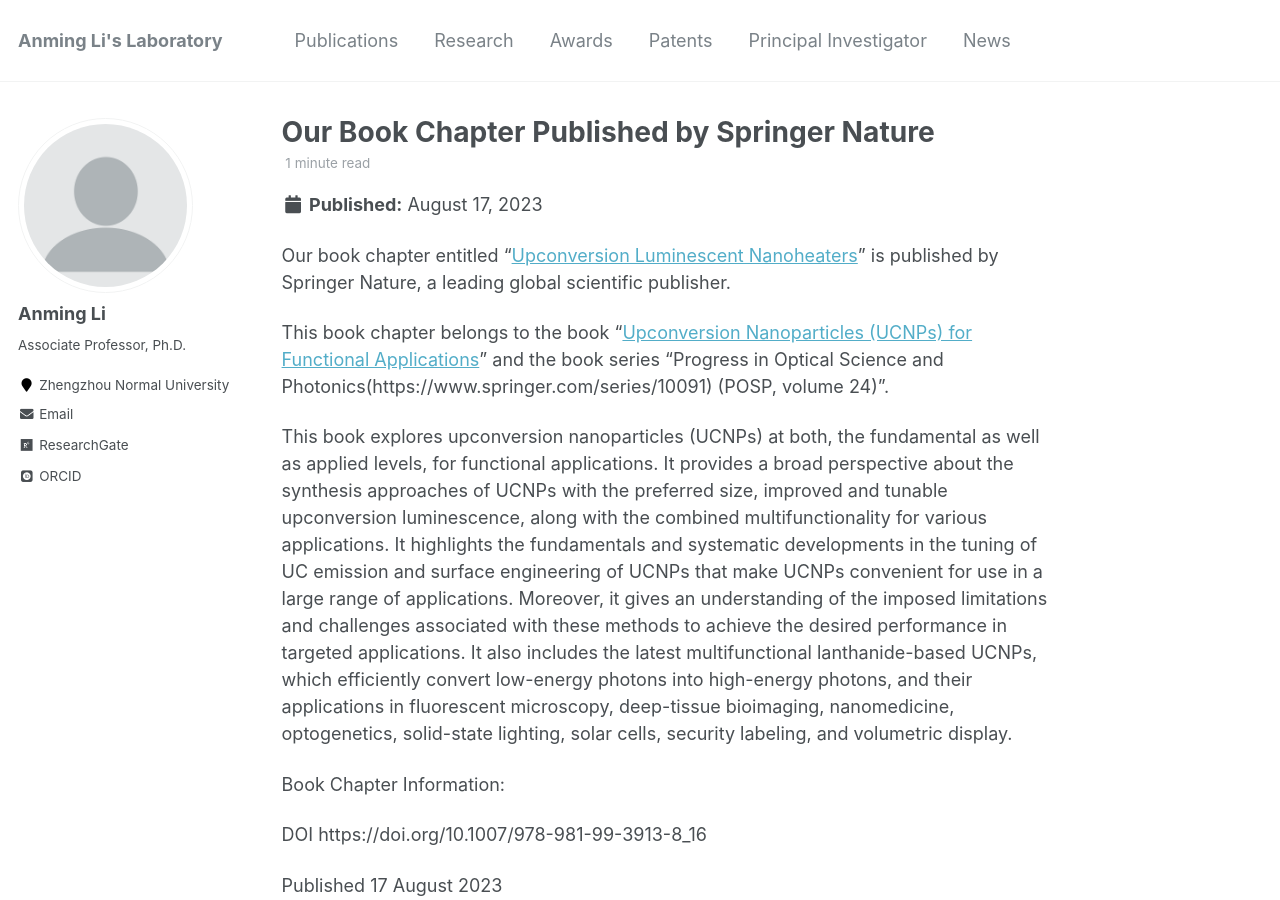
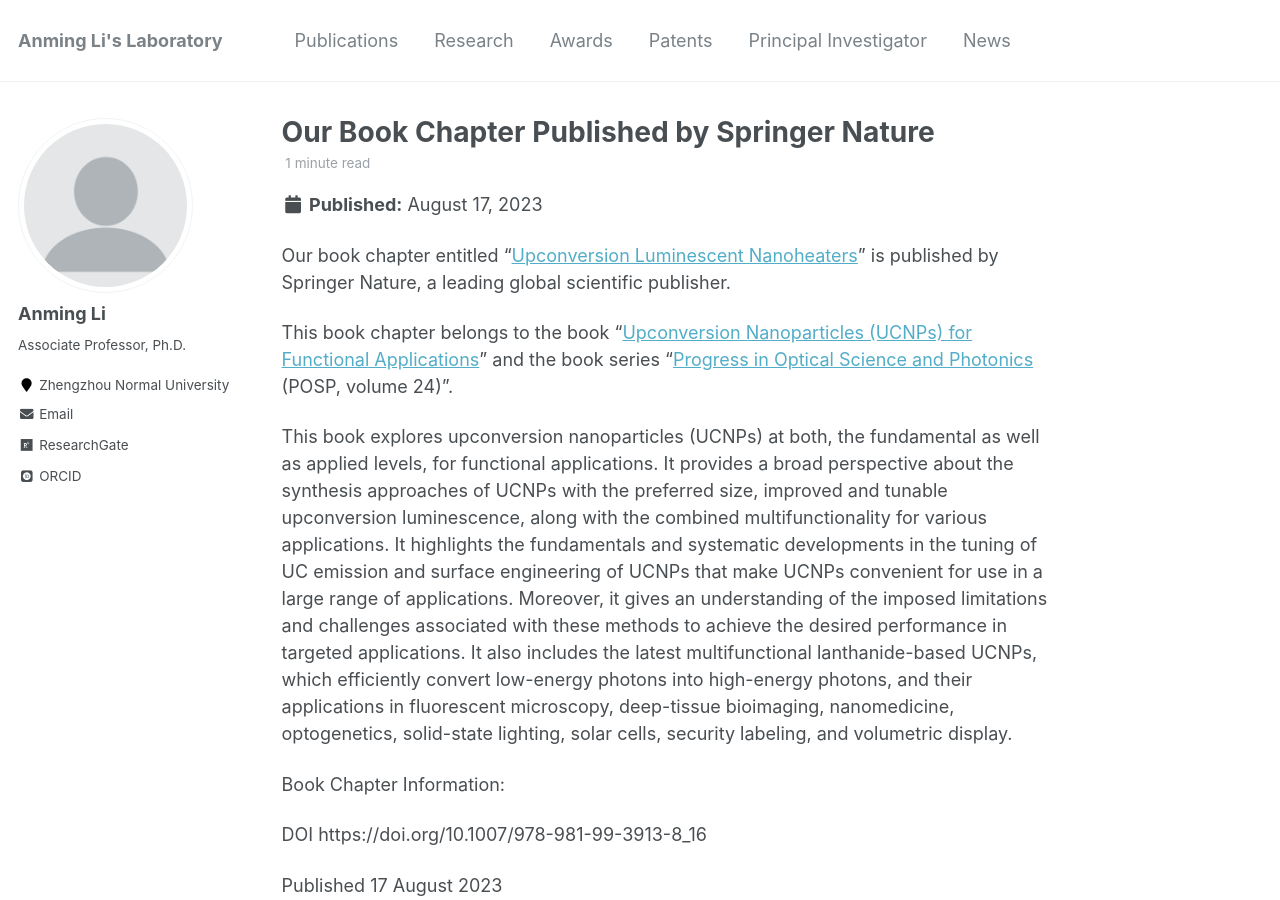
Before and after one commit to ucnclab/ucnclab.github.io, a Jekyll site: the page built from _posts/2023-08-17-blog-post-7.md, in a window 1280 px wide and 900 px high. Built offline with Jekyll 4.4.1, drawn with Linux system fonts in a browser that asks for light colours; some web fonts are replaced; comment, search, counter and statistics services are not loaded.

Commit message:
Update 2023-08-17-blog-post-7.md

```diff
--- a/_posts/2023-08-17-blog-post-7.md
+++ b/_posts/2023-08-17-blog-post-7.md
@@ -8,7 +8,7 @@ tags:
 
 Our book chapter entitled "[Upconversion Luminescent Nanoheaters](https://link.springer.com/chapter/10.1007/978-981-99-3913-8_16)" is published by Springer Nature,  a leading global scientific publisher.
 
-This book chapter belongs to the book “[Upconversion Nanoparticles (UCNPs) for Functional Applications](https://link.springer.com/book/10.1007/978-981-99-3913-8)” and the book series "Progress in Optical Science and Photonics(https://www.springer.com/series/10091) (POSP, volume 24)".
+This book chapter belongs to the book “[Upconversion Nanoparticles (UCNPs) for Functional Applications](https://link.springer.com/book/10.1007/978-981-99-3913-8)” and the book series "[Progress in Optical Science and Photonics](https://www.springer.com/series/10091) (POSP, volume 24)".
 
 This book explores upconversion nanoparticles (UCNPs) at both, the fundamental as well as applied levels, for functional applications. It provides a broad perspective about the synthesis approaches of UCNPs with the preferred size, improved and tunable upconversion luminescence, along with the combined multifunctionality for various applications. It highlights the fundamentals and systematic developments in the tuning of UC emission and surface engineering of UCNPs that make UCNPs convenient for use in a large range of applications. Moreover, it gives an understanding of the imposed limitations and challenges associated with these methods to achieve the desired performance in targeted applications. It also includes the latest multifunctional lanthanide-based UCNPs, which efficiently convert low-energy photons into high-energy photons, and their applications in fluorescent microscopy, deep-tissue bioimaging, nanomedicine, optogenetics, solid-state lighting, solar cells, security labeling, and volumetric display.
 
```
